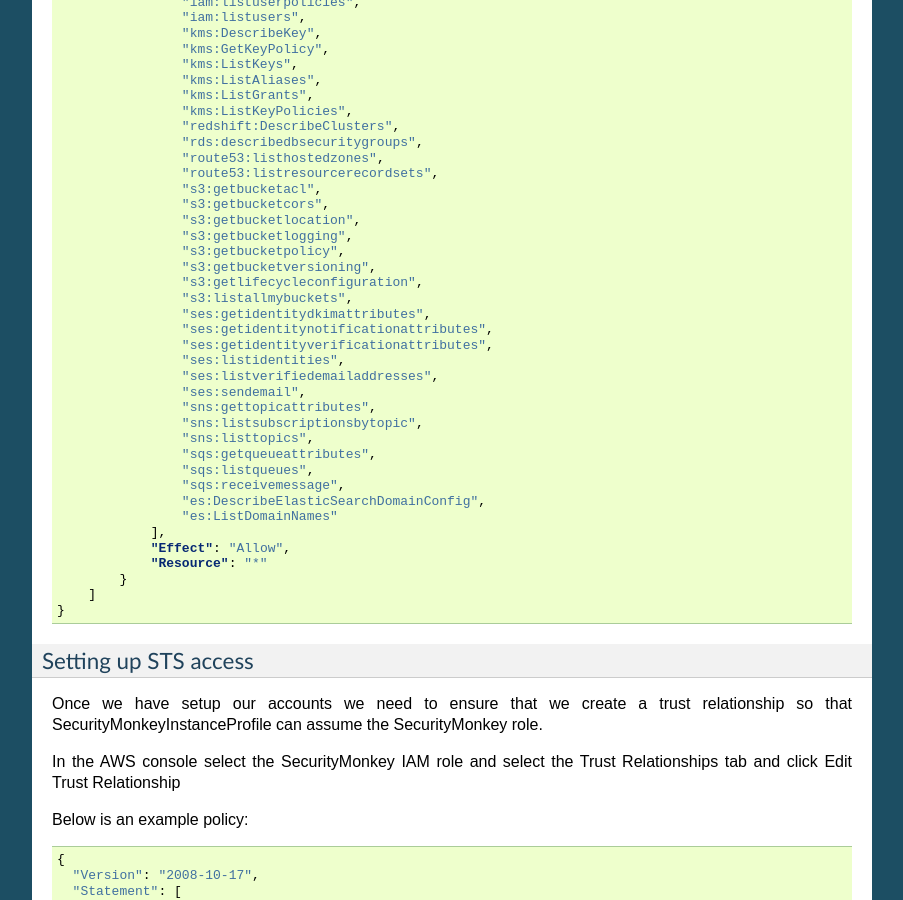
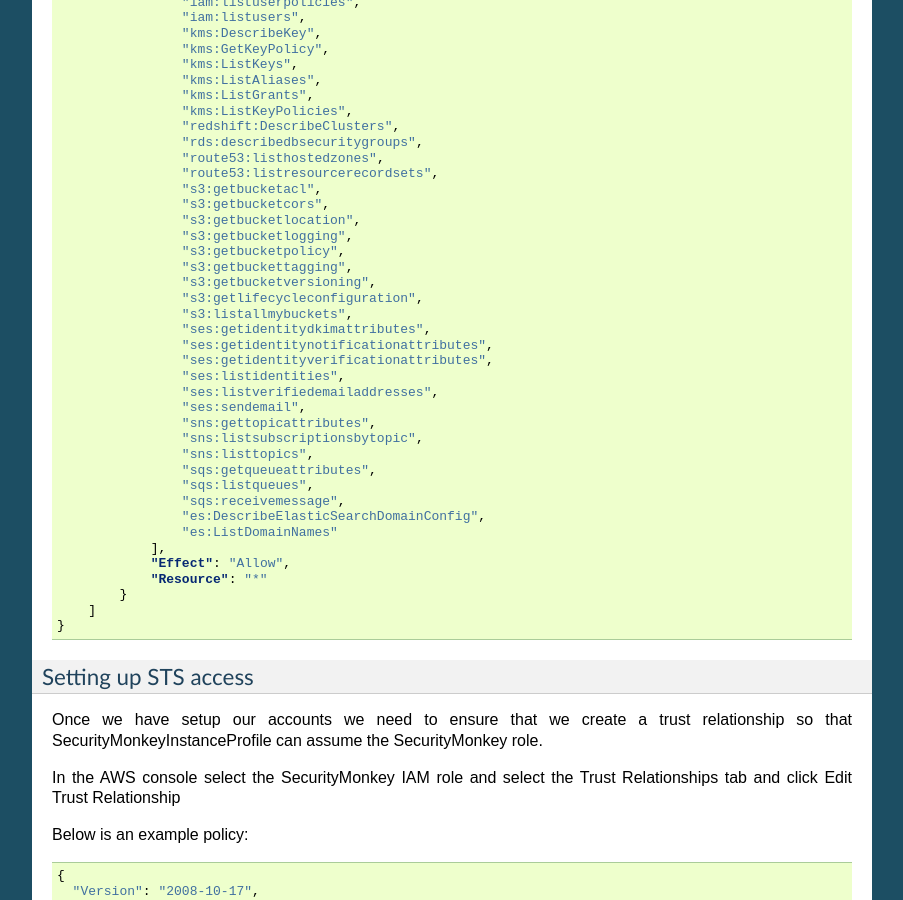
Before and after one commit to Netflix/security_monkey, a Sphinx documentation site: the page built from docs/configuration.rst, in a window 1280 px wide and 900 px high, scrolled down 1871 px. Shown: the whole window, without its empty margins (198-1101 px from the left). Built offline with Sphinx 7.4.7, drawn with Linux system fonts in a browser that asks for light colours; pages that are not in the unit, such as notebooks, are missing from menus.

Commit message:
Updating changelog, quickstart, and configuration to have s3:getbuckettagging

```diff
--- a/docs/changelog.rst
+++ b/docs/changelog.rst
@@ -49,6 +49,7 @@
     - "kms:ListAliases",
     - "kms:ListGrants",
     - "kms:ListKeyPolicies",
+    - "s3:GetBucketTagging"
 - Some dependencies have been updated (cryptography, boto, boto3, botocore, botor, pyjwt).  Please re-run python setup.py install.
 - Please add the following lines to your config.py for more time-limited sessions:
 
--- a/docs/configuration.rst
+++ b/docs/configuration.rst
@@ -126,6 +126,7 @@
                     "s3:getbucketlocation",
                     "s3:getbucketlogging",
                     "s3:getbucketpolicy",
+                    "s3:getbuckettagging",
                     "s3:getbucketversioning",
                     "s3:getlifecycleconfiguration",
                     "s3:listallmybuckets",
--- a/docs/quickstart.rst
+++ b/docs/quickstart.rst
@@ -138,6 +138,7 @@
                     "s3:getbucketlocation",
                     "s3:getbucketlogging",
                     "s3:getbucketpolicy",
+                    "s3:getbuckettagging",
                     "s3:getbucketversioning",
                     "s3:getlifecycleconfiguration",
                     "s3:listallmybuckets",
```
